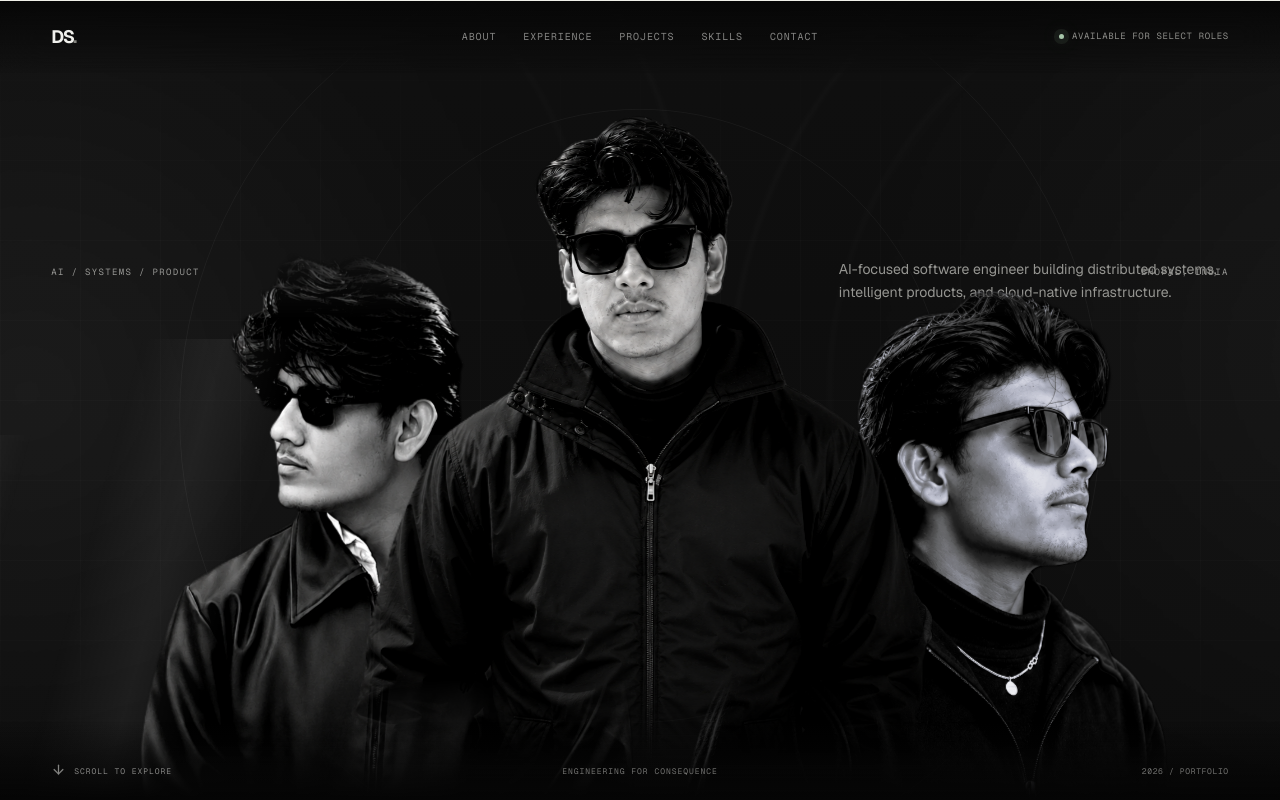
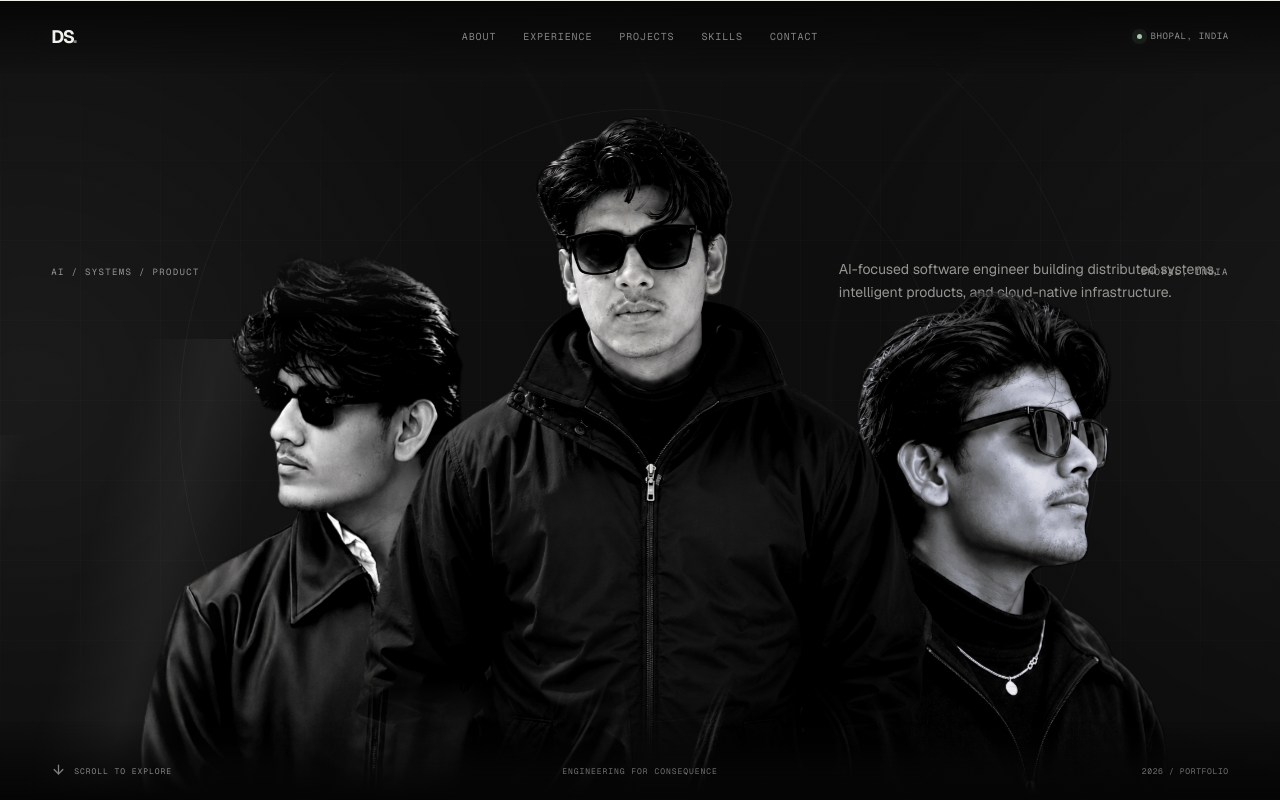
Before and after one commit to Devansh-Sahu/Devansh-Portfolio, a Next.js app: page / in a window 1280 px wide. Shown: the top 800 px of the page. Built offline with nearby package versions, Linux system fonts and the light colour scheme.

Commit message:
style: replace header status text with Bhopal, India

```diff
--- a/components/portfolio.tsx
+++ b/components/portfolio.tsx
@@ -352,7 +352,7 @@ export default function Portfolio() {
         </nav>
         <div className="header-status">
           <span className="status-dot" />
-          Available for select roles
+          Bhopal, India
         </div>
         <button
           className="menu-button"
```
